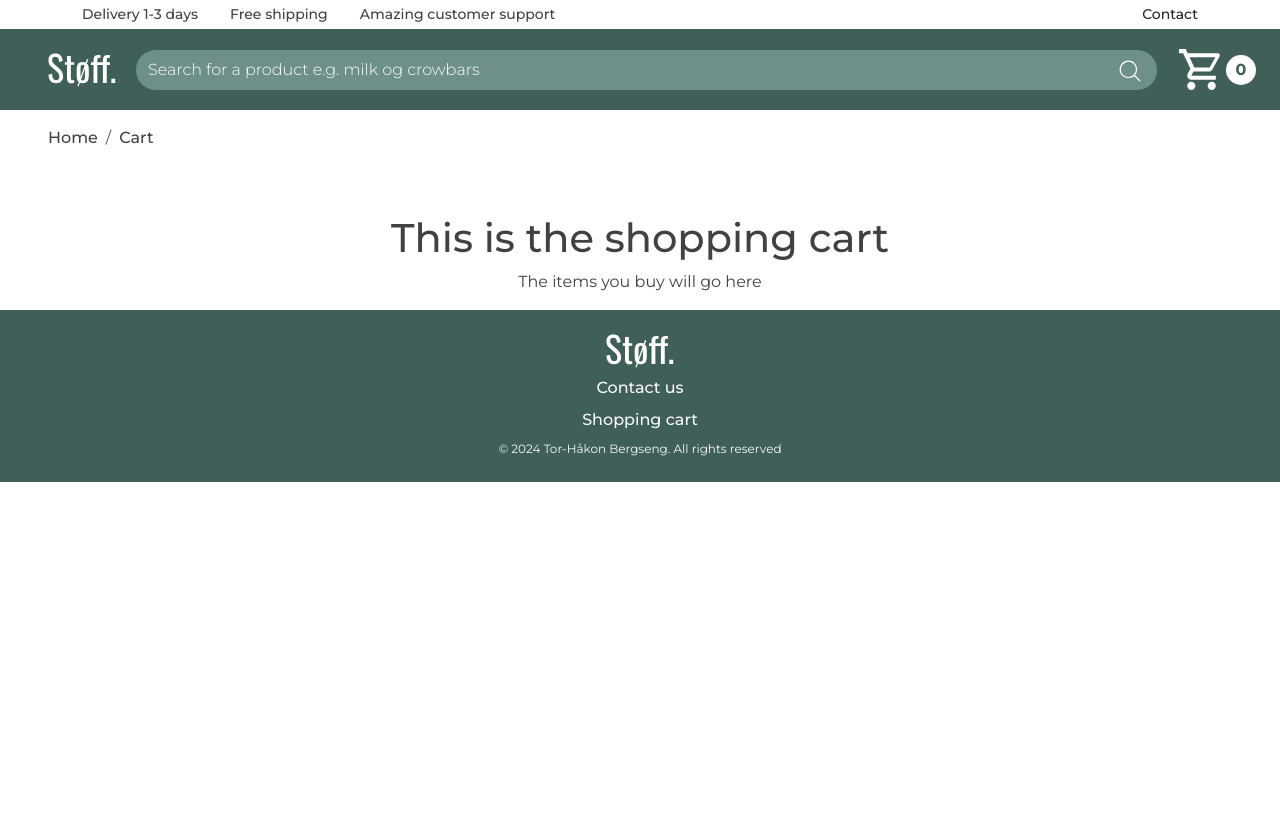
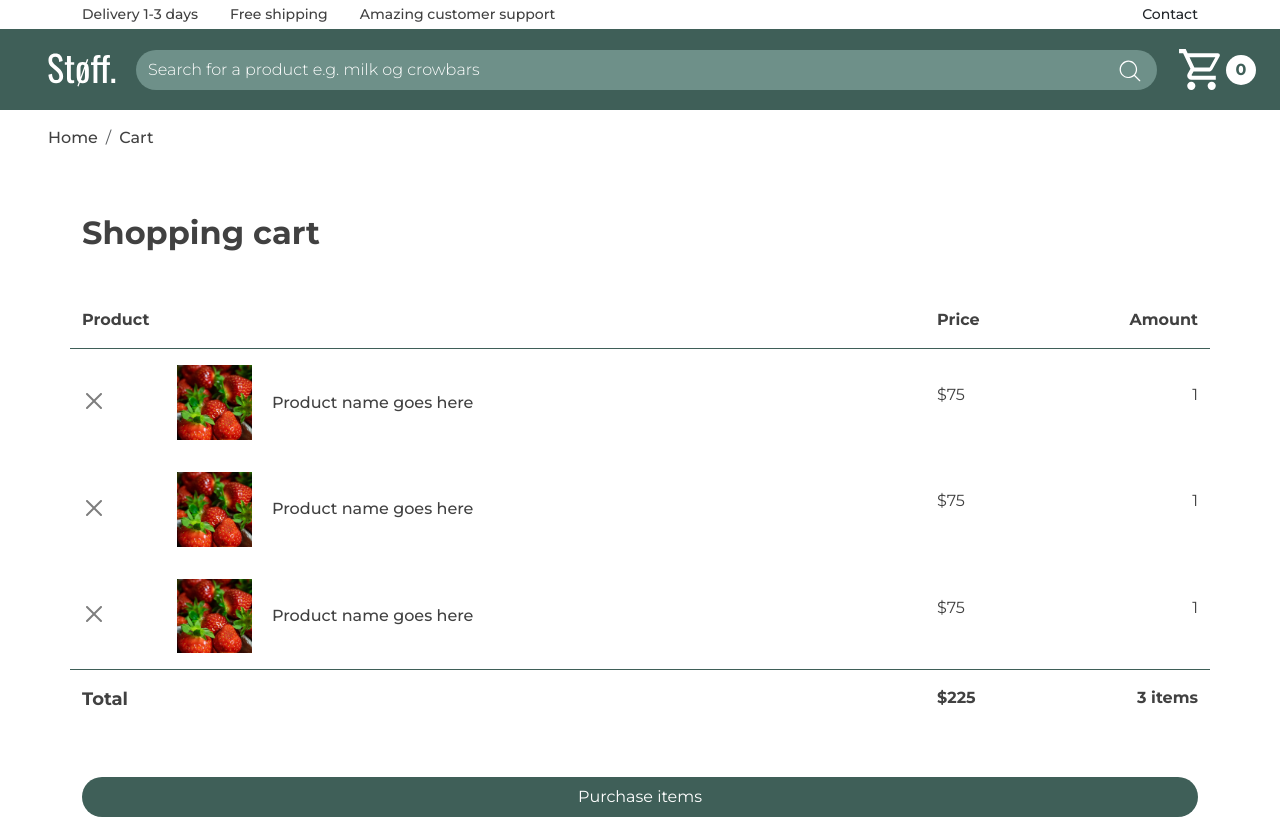
Before and after one commit to teehbee/frameworks_ca, a React (Vite) app: page /cart in a window 1280 px wide. Shown: the top 819 px of the page. Built offline with nearby package versions, Linux system fonts and the light colour scheme.

Commit message:
add elements to cart

```diff
--- /dev/null
+++ b/src/components/cartPage/CartHeader.jsx
@@ -0,0 +1,17 @@
+function CartHeader() {
+  return (
+    <div className="row pt-5 cart-bottom-border">
+      <div className="col-5 col-md-9">
+        <p className="fw-bold fs-0-75rem-to-1-rem">Product</p>
+      </div>
+      <div className="col-2 col-md 1 ms-auto">
+        <p className="fw-bold fs-0-75rem-to-1-rem">Price</p>
+      </div>
+      <div className="col-3 col-sm-2 col-md-1 text-end">
+        <p className="fw-bold fs-0-75rem-to-1-rem">Amount</p>
+      </div>
+    </div>
+  );
+}
+
+export default CartHeader;
--- /dev/null
+++ b/src/components/cartPage/CartItem.jsx
@@ -0,0 +1,26 @@
+import CloseButton from "react-bootstrap/CloseButton";
+import { CardImage } from "../../assets/img";
+
+function CartItem() {
+  return (
+    <div className="cart-product align-items-center row py-3">
+      <div className="col-1">
+        <CloseButton />
+      </div>
+      <div className="col-md-1 d-none d-lg-block">
+        <img className="cart-img img-fluid" src={CardImage} alt="product image" />
+      </div>
+      <div className="col-5 col-md-7">
+        <p className="m-0 fs-0-75rem-to-1-rem link-text">Product name goes here</p>
+      </div>
+      <div className="col-2 col-md-2 ms-auto">
+        <p className="fs-0-75rem-to-1-rem">$75</p>
+      </div>
+      <div className="col-3 col-sm-2 col-md-1 text-end">
+        <p className="fs-0-75rem-to-1-rem">1</p>
+      </div>
+    </div>
+  );
+}
+
+export default CartItem;
--- a/src/components/footer.jsx
+++ b/src/components/footer.jsx
@@ -18,6 +18,9 @@ function Footer() {
         <Link to="cart" className="link-text fs-0-75rem-to-1-rem text-decoration-none pt-2 text-light">
           Shopping cart
         </Link>
+        <Link to="privacy" className="link-text fs-0-75rem-to-1-rem text-decoration-none pt-2 text-light">
+          Privacy and cookies
+        </Link>
         <p className="text-light fs-0-75rem pt-2 m-0">© 2024 Tor-Håkon Bergseng. All rights reserved</p>
       </div>
     </footer>
--- a/src/pages/cart.jsx
+++ b/src/pages/cart.jsx
@@ -1,11 +1,37 @@
 import React from "react";
+import { Link } from "react-router-dom";
+import CartItem from "../components/cartPage/CartItem";
+import CartHeader from "../components/cartPage/CartHeader";
 
 function Cart() {
   return (
-    <div>
-      <div className="container text-center pt-5">
-        <h1>This is the shopping cart</h1>
-        <p>The items you buy will go here</p>
+    <div className="container pt-5">
+      <h1 className="fs-1-25-to-2rem fw-bold">Shopping cart</h1>
+      <CartHeader />
+      <CartItem />
+      <CartItem />
+      <CartItem />
+      <div className="cart-sum">
+        <div className="row cart-top-border pt-3">
+          <div className="col-2">
+            <p className="fw-bold fs-1-to-1-125">Total</p>
+          </div>
+          <div className="col-2 col-md-2 ms-auto">
+            <p className="fs-0-75rem-to-1-rem fw-bold">$225</p>
+          </div>
+          <div className="col-3 col-sm-2 col-md-1 text-end">
+            <p className="fs-0-75rem-to-1-rem fw-bold">3 items</p>
+          </div>
+        </div>
+      </div>
+      <div className="cart-button-container text-center pb-2 pb-md-5">
+        <Link to="/success" className="">
+          <button className="green-button w-100 my-3 my-md-5 py-1 py-md-2">Purchase items</button>
+        </Link>
+
+        <Link to="/" className="link-text fs-0-75rem-to-1-rem main-font-colour">
+          Continue shopping
+        </Link>
       </div>
     </div>
   );
--- a/src/styles/style.scss
+++ b/src/styles/style.scss
@@ -335,6 +335,20 @@ $custom-fs-4-rem: 4rem;
   }
 }
 
+// Shopping cart
+
+.cart-bottom-border {
+  border-bottom: 1px solid #3f5f58;
+}
+
+.cart-top-border {
+  border-top: 1px solid #3f5f58;
+}
+
+.cart-img {
+  max-width: 75px;
+}
+
 // Reviews
 
 .review-container {
```
